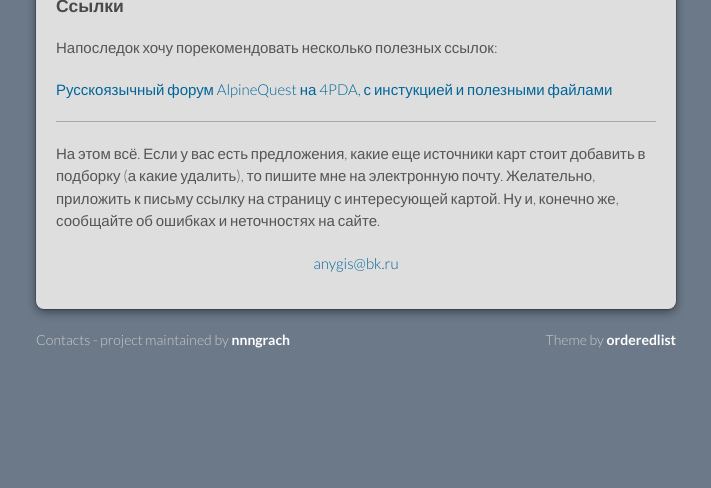
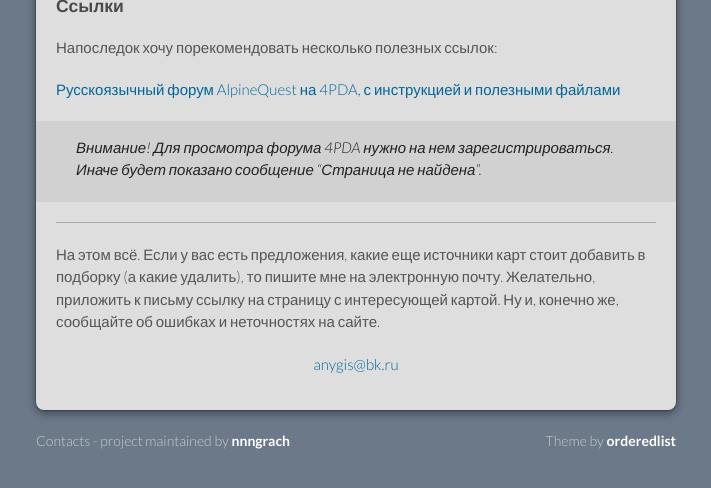
Before and after one commit to nnngrach/AnyGIS_Site, a Jekyll site: the page built from Web/Html/Alpine_ru.md, in a window 1280 px wide and 900 px high, scrolled down 4954 px, cut to the strip 379-867 px from the top of the window. Shown: the whole strip, without its empty margins (284-995 px from the left). Built offline with Jekyll 4.4.1, drawn with Linux system fonts in a browser that asks for light colours; before the commit the page ends 5753 px from its top, so only the background shows below that.

Commit message:
fix mistakes

```diff
--- a/Web/Html/Alpine_ru.md
+++ b/Web/Html/Alpine_ru.md
@@ -125,9 +125,11 @@ layout: default
 
 Напоследок хочу порекомендовать несколько полезных ссылок:
 
-[Русскоязычный форум AlpineQuest на 4PDA, с инстукцией и полезными файлами][15]
+[Русскоязычный форум AlpineQuest на 4PDA, с инструкцией и полезными файлами][15]
 
-[15]: http://4pda.ru/forum/index.php?showtopic=737975&st=2020
+[15]: http://4pda.ru/forum/index.php?showtopic=737975
+
+> Внимание! Для просмотра форума 4PDA нужно на нем зарегистрироваться. Иначе будет показано сообщение "Страница не найдена".
 
 ---
 
```
Also changed, not shown: Web/Html/Locus_ru.md (+2 -0 lines), Web/Html/Osmand_ru.md (+2 -0 lines).
